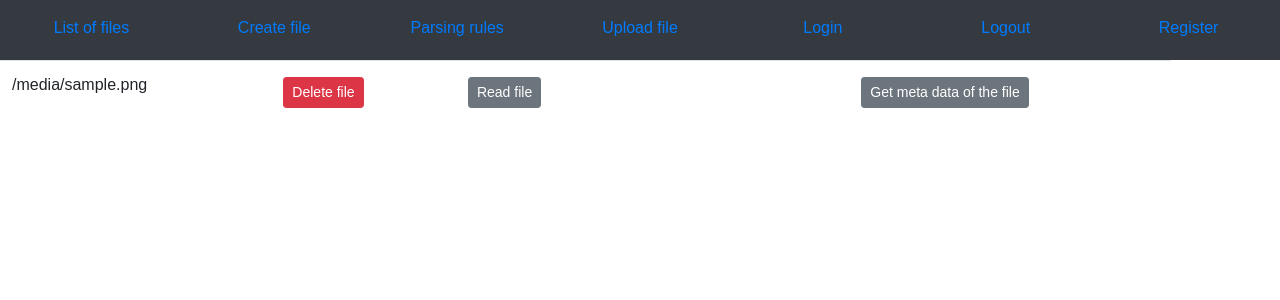
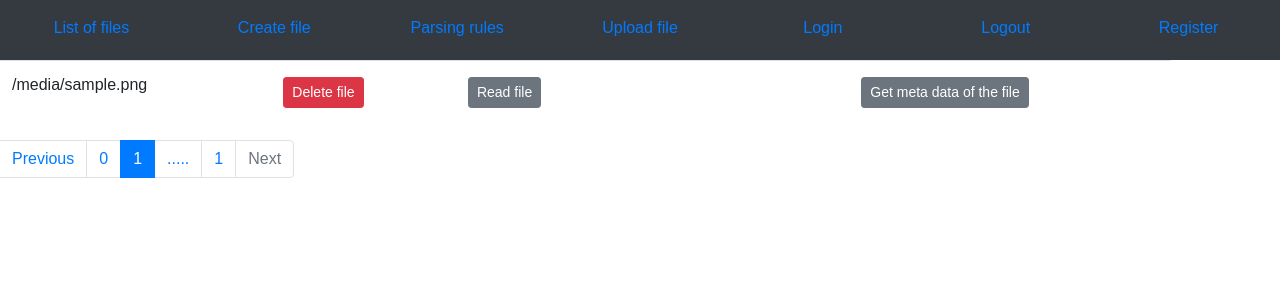
Before and after one commit to IlyaTroshchynskyi/fileserver, a Flask app: template templates/index.html in a window 1280 px wide. Shown: the part 60-360 px from the top of the page. Run offline with Flask 2, Linux system fonts and the light colour scheme; the template is opened without the code that fills it: most values are stand-ins (such as "Sample title", 1, 10 or a date in 2020).

Commit message:
added navbar for pagination

```diff
--- a/templates/index.html
+++ b/templates/index.html
@@ -29,28 +29,6 @@
               <tr>
                 <td>{{ file }}</td>
                 <td><a href="javascript:del('{{ file }}')" class="btn btn-danger btn-sm m-1">Delete file</a></td>
-<!--                <td><button type="button" class="btn btn-danger btn-sm m-1" data-toggle="modal" data-target="#deleteModal">Delete File</button>-->
-
-<!--                      &lt;!&ndash; Modal &ndash;&gt;-->
-<!--                  <div class="modal fade" id="deleteModal" tabindex="-1" role="dialog" aria-labelledby="deleteModalLabel" aria-hidden="true">-->
-<!--                    <div class="modal-dialog" role="document">-->
-<!--                      <div class="modal-content">-->
-<!--                        <div class="modal-header">-->
-<!--                          <h5 class="modal-title" id="deleteModalLabel">Delete file? {{ file }} </h5>-->
-<!--                            <button type="button" class="close" data-dismiss="modal" aria-label="Close">-->
-<!--                              <span aria-hidden="true">&times</span>-->
-<!--                            </button>-->
-<!--                        </div>-->
-<!--                        <div class="modal-footer">-->
-<!--                          <button type="button" class="btn btn-secondary" data-dismiss="modal">Close</button>-->
-<!--                            <form action="{{ url_for('delete_file', file_name=file) }}" method="POST">-->
-<!--                              <input class="btn btn-danger" type="submit" value="Delete">-->
-<!--                            </form>-->
-<!--                        </div>-->
-<!--                      </div>-->
-<!--                    </div>-->
-<!--                  </div>-->
-<!--                </td>-->
                 <td> <a class="btn btn-secondary btn-sm mt-1 mb-1" href="{{ url_for('read_file', file_name=file) }}">Read file</a> </td>
                 <td> <a class='btn btn-secondary btn-sm mt-1 mb-1 {{"visible" if ".txt" in file else "invisible"}} '
                 href="{{ url_for('update_file', file_name=file) }}">Update content</a> </td>
@@ -60,7 +38,34 @@
           </tbody>
         </table>
       </div>
+
     </div>
+     <nav>
+          <nav aria-label="Page navigation example">
+            <ul class="pagination">
+              <li {% if cur_page == 0 %} class="page-item disabled" {% endif %}>
+                <a class="page-link" href="./?page={{cur_page-1}}">Previous</a>
+              </li>
+                {% if cur_page != 0 %}
+                  <li  class="page-item">
+                    <a class="page-link" href="./?page=0">0</a>
+                  </li>
+                {% endif %}
+              {% for page in count_files %}
+              <li {% if page == cur_page %} class="page-item active" {% endif %}>
+                <a class="page-link" href="./?page={{page}}">{{page}}</a>
+              </li>
+              {% endfor %}
+              <li class="page-item"><a class="page-link" href="#">.....</a></li>
+              <li class="page-item">
+                <a class="page-link" href="./?page={{last_page}}">{{ last_page }}</a>
+              </li>
+              <li {% if last_page == cur_page %} class="page-item disabled" {% endif %}>
+                <a class="page-link" href="./?page={{cur_page}}">Next</a>
+              </li>
+            </ul>
+          </nav>
+    </nav>
   </div>
 <script type="text/javascript">
 
```
